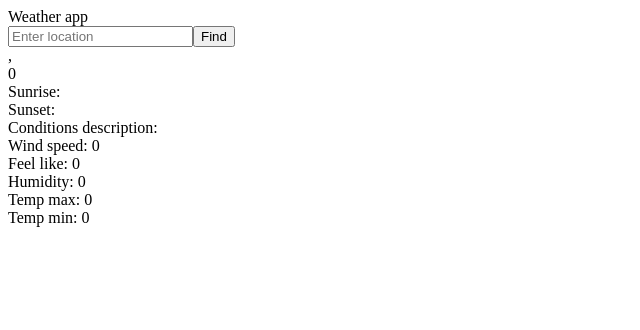
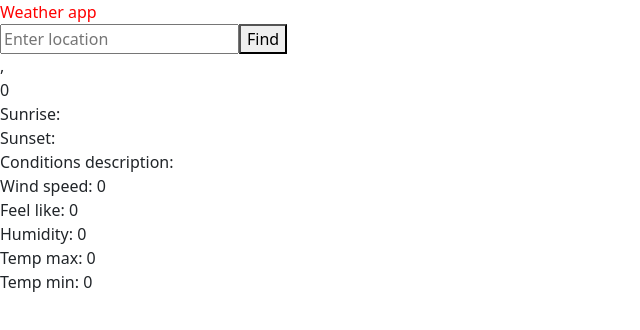
Before and after one commit to olkaman/weather-app, a React (Create React App) app: page / in a window 1280 px wide. Shown: the top 330 px of the page, without its empty margins (0-640 px from the left). Built offline with nearby package versions, Linux system fonts and the light colour scheme; no server answers.

Commit message:
Add React Bootstrap

```diff
--- a/package.json
+++ b/package.json
@@ -8,10 +8,13 @@
     "@testing-library/react": "^13.4.0",
     "@testing-library/user-event": "^13.5.0",
     "axios": "^1.4.0",
+    "bootstrap": "^5.3.0",
     "moment": "^2.29.4",
     "react": "^18.2.0",
+    "react-bootstrap": "^2.8.0",
     "react-dom": "^18.2.0",
     "react-scripts": "5.0.1",
+    "sass": "^1.63.6",
     "web-vitals": "^2.1.4",
     "zustand": "^4.3.8"
   },
--- a/src/App.tsx
+++ b/src/App.tsx
@@ -1,11 +1,14 @@
 import Container from 'components/Container'
 import { useEffect, useState } from 'react'
 import { getCurrentWeatherData } from 'services/weather.service'
-import { useLatitude, useLocation, useLongitude, useWeatherStore } from 'stores/weatherStore'
+import { useLatitude, useLongitude, useWeatherStore } from 'stores/weatherStore'
 import WeatherInfo from './components/currentWeatherInfo/WeatherInfo'
+import 'styles/appStyles.scss'
+import 'styles/globalStyles.scss'
+import FeedbackMessage from 'components/FeedbackMessage'
 
 function App() {
-  const [error, setError] = useState(false)
+  const [showToast, setShowToast] = useState(false)
   const setLatitude = useWeatherStore((state) => state.setLatitude)
   const setLongitude = useWeatherStore((state) => state.setLongitude)
   const setLocation = useWeatherStore((state) => state.setLocation)
@@ -27,17 +30,19 @@ function App() {
         })
         .catch((e) => {
           if (e.response.data.cod === '400') {
-            setError(true)
+            setShowToast(true)
           }
         })
+        .finally(() => {})
     })
   }, [latitude, longitude])
 
   return (
     <Container>
       <>
-        <div>Weather app</div>
+        <div className='red'>Weather app</div>
         <WeatherInfo />
+        <FeedbackMessage type='danger' message={'Current location was not found'} showToast={showToast} setShowToast={() => setShowToast(false)} />
       </>
     </Container>
   )
--- /dev/null
+++ b/src/components/FeedbackMessage.tsx
@@ -0,0 +1,16 @@
+import ToastContainer from 'react-bootstrap/ToastContainer'
+import Toast from 'react-bootstrap/Toast'
+
+function FeedbackMessage(props: { showToast: boolean; message: string; type: string; setShowToast: () => void }) {
+  const { showToast, message, type, setShowToast } = props
+
+  return (
+    <ToastContainer position='top-center'>
+      <Toast show={showToast} autohide delay={3000} bg={type} animation onClose={setShowToast}>
+        <Toast.Body>{message}</Toast.Body>
+      </Toast>
+    </ToastContainer>
+  )
+}
+
+export default FeedbackMessage
--- a/src/components/currentWeatherInfo/WeatherInfo.tsx
+++ b/src/components/currentWeatherInfo/WeatherInfo.tsx
@@ -1,3 +1,4 @@
+import FeedbackMessage from 'components/FeedbackMessage'
 import { useEffect, useState } from 'react'
 import { getCords, getCurrentWeatherData } from 'services/weather.service'
 import { useCurrentWeatherData, useLocation, useWeatherStore } from 'stores/weatherStore'
@@ -6,10 +7,11 @@ import SearchField from './SearchField'
 
 function WeatherInfo() {
   // const [location, setLocation] = useState<string>('')
+  const [showErrorToast, setShowErrorToast] = useState(false)
   const setLocation = useWeatherStore((state) => state.setLocation)
-  const location1 = useLocation()
-  const [latitude, setLatitude] = useState<string>()
-  const [longitude, setLongitude] = useState<string>()
+  // const location1 = useLocation()
+  // const [latitude, setLatitude] = useState<string>()
+  // const [longitude, setLongitude] = useState<string>()
   const [error, setError] = useState(false)
   const setCurrentWeather = useWeatherStore((state) => state.setCurrentWeather)
   const currentWeather = useCurrentWeatherData()
@@ -30,10 +32,12 @@ function WeatherInfo() {
             setCurrentWeather({ ...weatherData, name: value })
           })
           .catch(() => {
+            setShowErrorToast(true)
             setError(true)
           })
       })
       .catch(() => {
+        setShowErrorToast(true)
         setError(true)
       })
   }
@@ -57,6 +61,7 @@ function WeatherInfo() {
           <div>Humidity: {currentWeather.humidity}</div>
           <div>Temp max: {currentWeather.temp_max}</div>
           <div>Temp min: {currentWeather.temp_min}</div>
+          <FeedbackMessage type='danger' message={'Current location was not found'} showToast={showErrorToast} setShowToast={() => setShowErrorToast(false)} />
         </>
       )}
     </>
--- /dev/null
+++ b/src/styles/appStyles.scss
@@ -0,0 +1,5 @@
+@import '~bootstrap/scss/bootstrap';
+
+.red {
+  color: red;
+}
```
Also changed, not shown: src/styles/globalStyles.scss (added), 1 other file (tests, documents, lock files or other folders).
